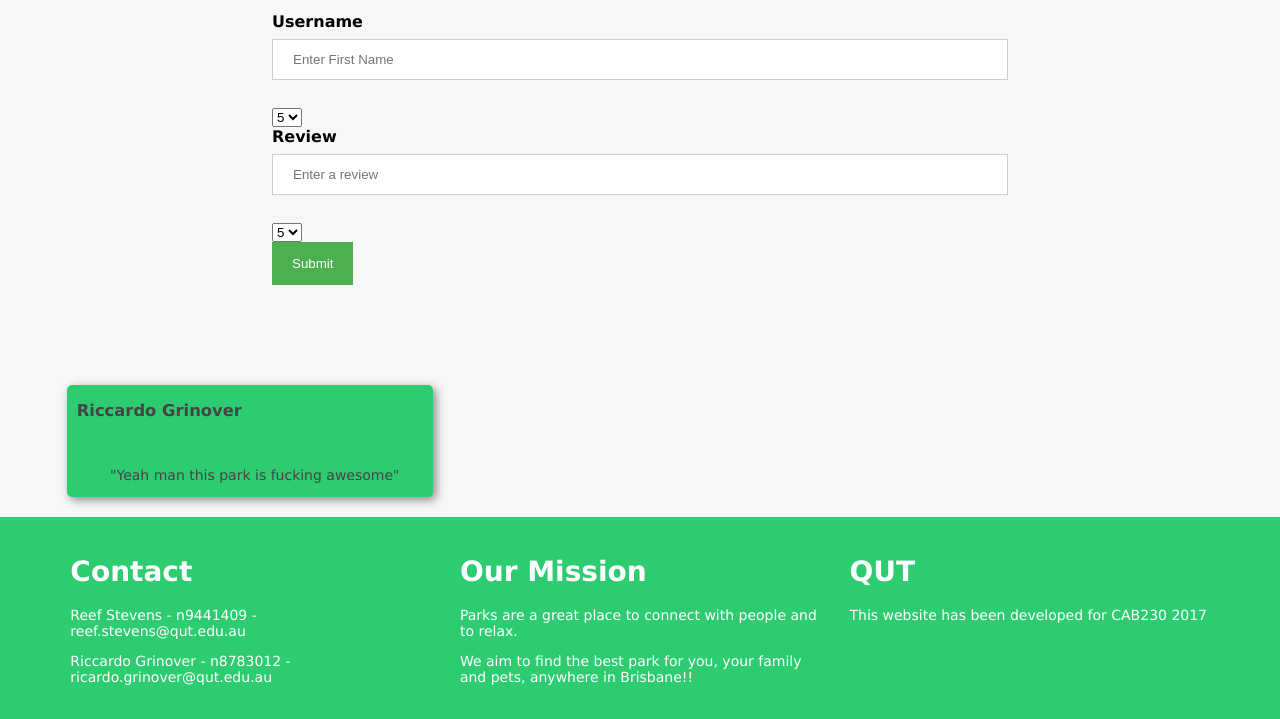
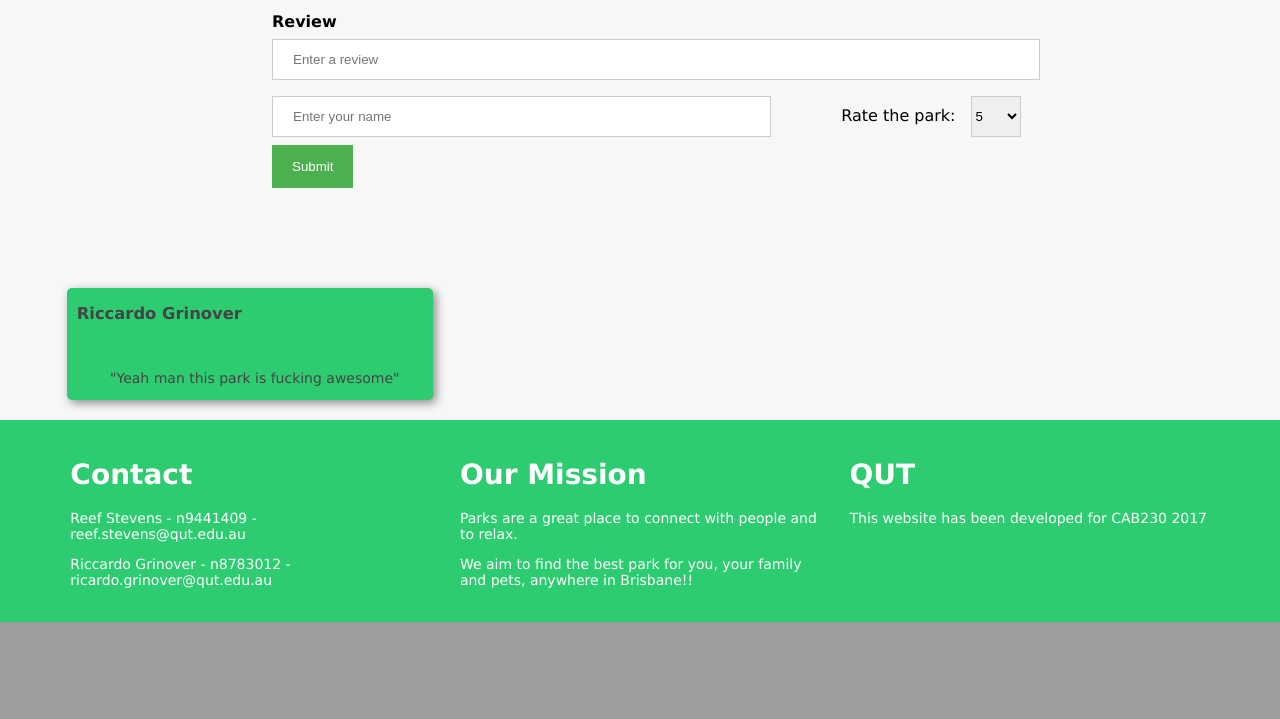
Before and after one commit to Reef-Stevens/CAB230_Parks_Site, a PHP site: page /result.php?id=1 in a window 1280 px wide. Shown: the part 599-1318 px from the top of the page. After the commit the page ends 1221 px from the top, so only its background shows below. Run offline with PHP 8.4, Linux system fonts and the light colour scheme; the visitor is signed in with stand-in values (Sample User, id 1); data that the repository does not hold is empty; some libraries are stand-ins or nearby versions.

Commit message:
created a form for reviews and started style

```diff
--- a/form_review.php
+++ b/form_review.php
@@ -1,11 +1,18 @@
 
-<form class="signform-container" name="myForm" action="result.php" method="post">
-    <div class="signform-content">
+<form class="reviewform-container" name="myForm" action="result.php" method="post">
+    <div class="reviewform-content">
+        <div class="review-comment">
             <?php
             require 'construct.php';
             $errors = array();
-            input_field($errors, 'name', 'Username', 'Enter First Name');
+            input_field($errors, 'review', 'Review', 'Enter a review');
             ?>
+        </div>
+        <div class="review-name">
+            <?php
+            input_field($errors, 'name', '', 'Enter your name');
+            ?>
+            <label class='revLabel'>Rate the park:</label>
             <select name="rating">
                 <option value="1">1</option>
                 <option value="2">2</option>
@@ -13,20 +20,10 @@
                 <option value="4">4</option>
                 <option value="5" selected>5</option>
             </select>
-            <?php
-            input_field($errors, 'review', 'Review', 'Enter a review');
-            ?>
-
-            <select name="rating">
-                <option value="1">1</option>
-                <option value="2">2</option>
-                <option value="3">3</option>
-                <option value="4">4</option>
-                <option value="5" selected>5</option>
-            </select>
-
+        </div>
         <div class="buttons-container">
             <button type="submit" name="submit" value="yes" class="submitbtn">Submit</button>
         </div>
+
     </div>
 </form>
--- a/style/style.css
+++ b/style/style.css
@@ -252,11 +252,6 @@ button {
     margin-left:20px;
 }
 
-/*.search_field {
-    min-width: 250px;
-    margin-left: 20%;
-}*/
-
 .searchform select {
     width: 80px;
     float: left;
@@ -336,8 +331,6 @@ a.link {
     display: inline-block;
     float: right;
     margin-top: 20px;
-
-
 }
 
 .dropdown-content {
@@ -357,7 +350,9 @@ a.link {
     display: block;
 }
 
-.dropdown-content a:hover {background-color: #f1f1f1}
+.dropdown-content a:hover {
+    background-color: #f1f1f1
+}
 
 .dropdown:hover .dropdown-content {
     display: block;
@@ -485,6 +480,59 @@ h2 {
 .resultMap {
   width: 70%;
   height: 100%;
+}
+
+/* -------------------------------- Reviews --------------------------------- */
+
+.reviewform-container {
+    padding: 16px;
+    background: #f7f7f7;
+    background-color: #f7f7f7;
+    width: 60%;
+    min-width: 250px;
+    margin-left: 20%;
+    margin-bottom: 5%;
+}
+
+.reviewform-content input[type=submit] {
+    width: 40px;
+    text-align: center;
+    display: inline-block;
+    border: 1px solid #ccc;
+    box-sizing: border-box;
+}
+
+.review-name input[type=text] {
+    width: 65%;
+    float: left;
+    clear: left;
+    display: inline-block;
+    border: 1px solid #ccc;
+    box-sizing: border-box;
+    min-width: 200px;
+}
+
+.review-comment input[type=text] {
+    float: left;
+    clear: left;
+    display: inline-block;
+    border: 1px solid #ccc;
+    box-sizing: border-box;
+    min-width: 200px;
+}
+
+
+.review-name select {
+    width: 50px;
+    padding: 11px 0px;
+    margin: 8px 10px;
+    display: inline-block;
+    border: 1px solid #ccc;
+    box-sizing: border-box;
+}
+
+.revLabel {
+    margin: 0px 0px 0px 70px  ;
 }
 
 
```
Also changed, not shown: Login.php (+4 -4 lines).
